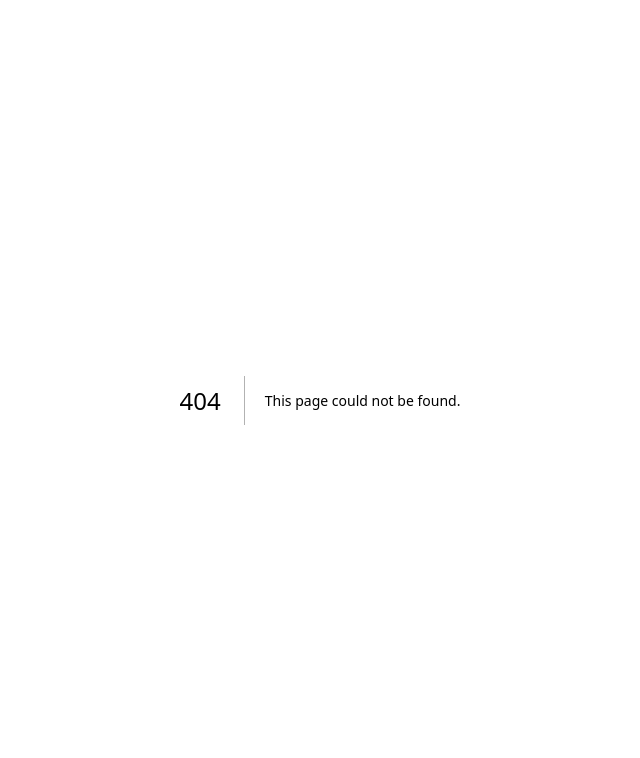
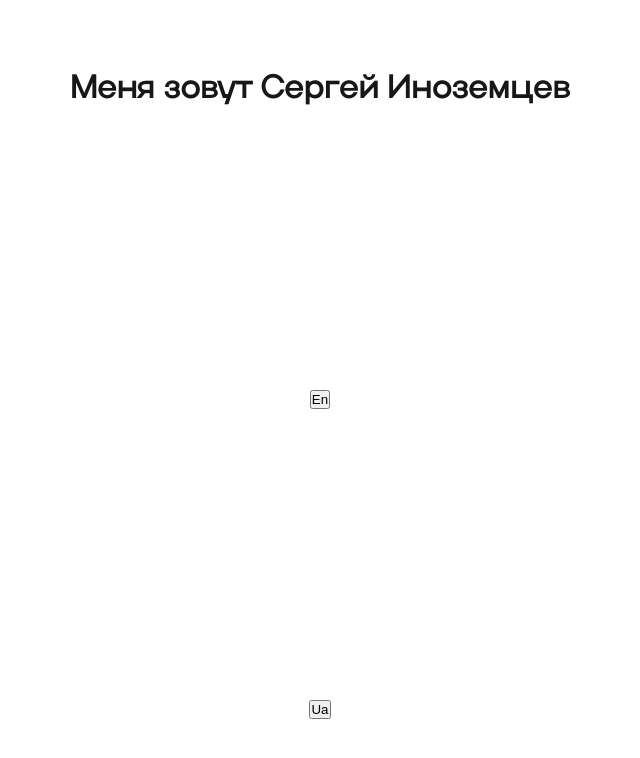
Before and after one commit to sinzem/sinzem_cv_next, a Next.js app: page /ru in a window 1280 px wide. Before the commit this address had no page. Shown: the top 758 px of the page, without its empty margins (320-960 px from the left). Built offline with nearby package versions, Linux system fonts and the light colour scheme.

Commit message:
change_lang

```diff
--- /dev/null
+++ b/src/app/ru/page.tsx
@@ -0,0 +1,25 @@
+import { Metadata } from "next";
+import languages from "./../languages/languages";
+import styles from "../styles/page.module.css";
+
+import metadataGenerate from "../../libs/metadataGenerate";
+import Link from "next/link";
+
+export const metadata: Metadata = metadataGenerate("ru");
+
+export default async function HomeUa() {
+
+  const {main} = languages("ru");
+
+  return (
+    <div className={styles.page}>
+      <h1>{main.title}</h1>
+      <Link href="/">
+        <button>En</button>
+      </Link>
+      <Link href="/">
+        <button>Ua</button>
+      </Link>
+    </div>
+  );
+}
```
Also changed, not shown: src/app/page.tsx (+8 -1 lines), src/app/ua/page.tsx (added, +25 -0 lines).
